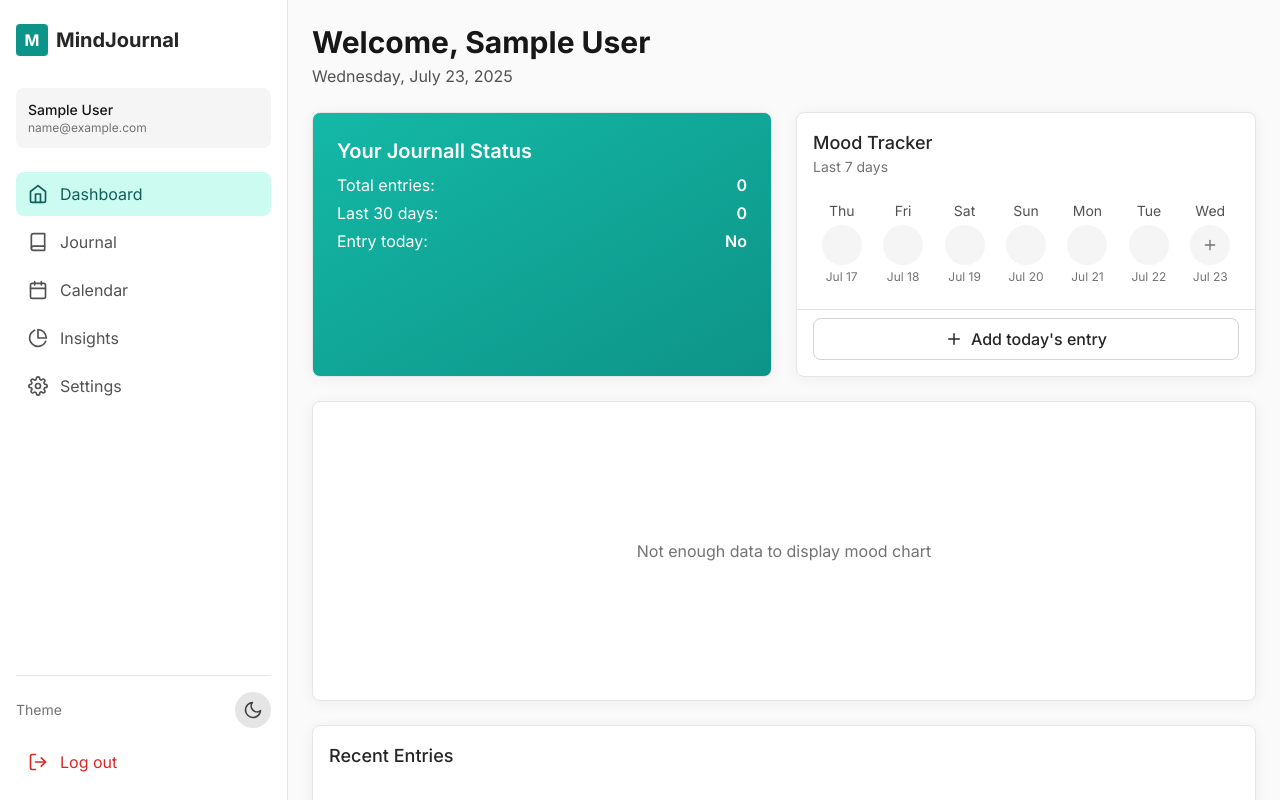
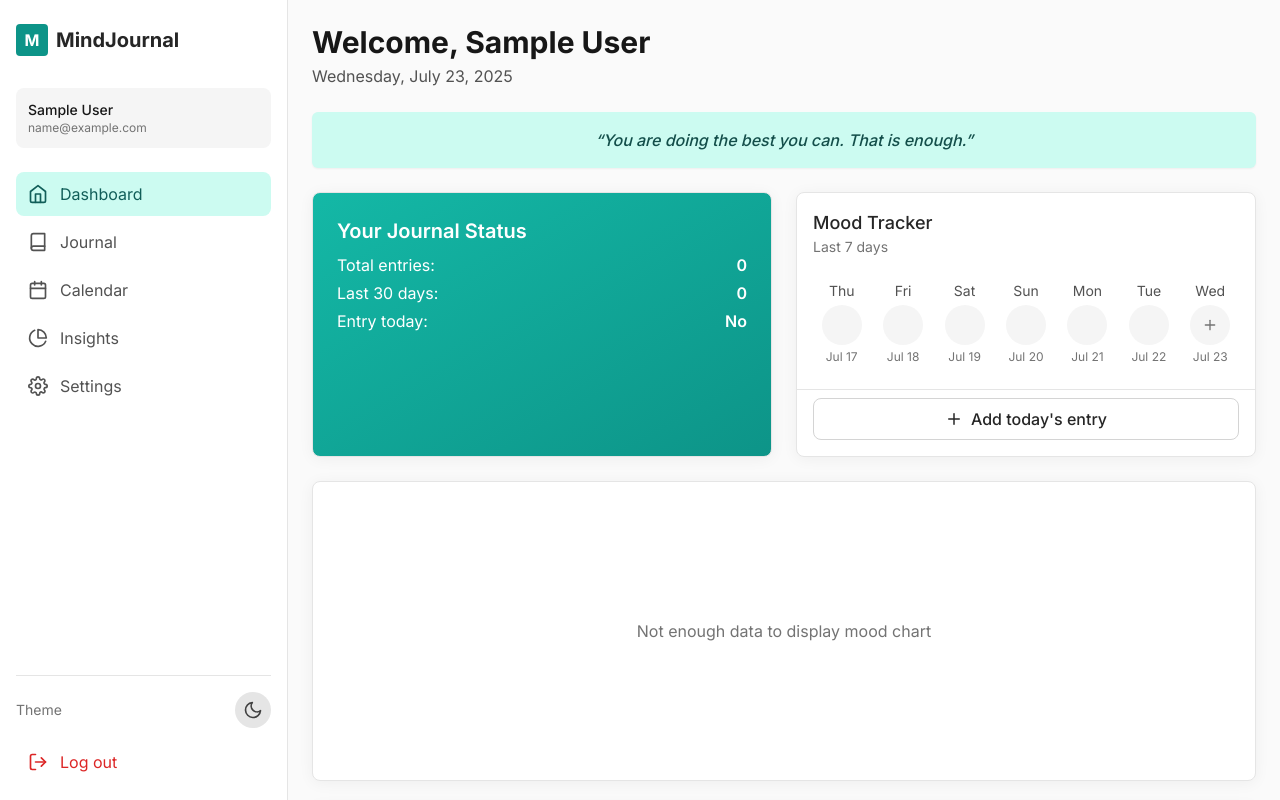
Before and after one commit to utkhere797/MindJournal, a React (Vite) app: page / in a window 1280 px wide. Shown: the top 800 px of the page. Built offline with nearby package versions, Linux system fonts and the light colour scheme; sample sign-in values are in the browser's storage.

Commit message:
feat: add affirmations navbar

```diff
--- /dev/null
+++ b/src/components/dashboard/AffirmationBanner.jsx
@@ -0,0 +1,47 @@
+import { useEffect, useState } from "react";
+
+const affirmations = [
+  "You are doing the best you can. That is enough.",
+  "Take it one step at a time.",
+  "It’s okay to not be okay.",
+  "You are not alone.",
+  "Your feelings are valid.",
+  "Healing is not linear.",
+  "You are stronger than your struggles.",
+  "You are worthy of love and kindness.",
+  "It’s okay to rest.",
+  "Small steps lead to big progress.",
+];
+
+const getRandomAffirmation = (exclude) => {
+  let newQuote;
+  do {
+    newQuote = affirmations[Math.floor(Math.random() * affirmations.length)];
+  } while (newQuote === exclude);
+  return newQuote;
+};
+
+const AffirmationBanner = () => {
+  const [quote, setQuote] = useState("");
+
+  const refreshQuote = () => {
+    const newQuote = getRandomAffirmation(quote);
+    setQuote(newQuote);
+  };
+
+  useEffect(() => {
+    refreshQuote(); // Load once on mount
+  }, []);
+
+  return (
+    <div
+      onClick={refreshQuote}
+      className="bg-primary-100 dark:bg-primary-800 text-primary-900 dark:text-primary-100 rounded-md p-4 text-center shadow-sm cursor-pointer select-none hover:opacity-90 transition"
+      title="Click to refresh affirmation"
+    >
+      <p className="italic font-medium">“{quote}”</p>
+    </div>
+  );
+};
+
+export default AffirmationBanner;
--- a/src/pages/Dashboard.jsx
+++ b/src/pages/Dashboard.jsx
@@ -3,6 +3,7 @@ import { useAuth } from "../contexts/AuthContext";
 import RecentEntries from "../components/dashboard/RecentEntries";
 import MoodTracker from "../components/dashboard/MoodTracker";
 import MoodChart from "../components/dashboard/MoodChart";
+import AffirmationBanner from "../components/dashboard/AffirmationBanner";
 import { format } from "date-fns";
 
 const Dashboard = () => {
@@ -41,9 +42,11 @@ const Dashboard = () => {
         </p>
       </div>
 
+      <AffirmationBanner />
+
       <div className="grid grid-cols-1 md:grid-cols-2 gap-6">
         <div className="card p-6 bg-gradient-to-br from-primary-500 to-primary-600 text-white">
-          <h2 className="text-xl font-semibold mb-2">Your Journall Status</h2>
+          <h2 className="text-xl font-semibold mb-2">Your Journal Status</h2>
           <div className="flex flex-col space-y-1">
             <div className="flex justify-between">
               <span>Total entries:</span>
```
